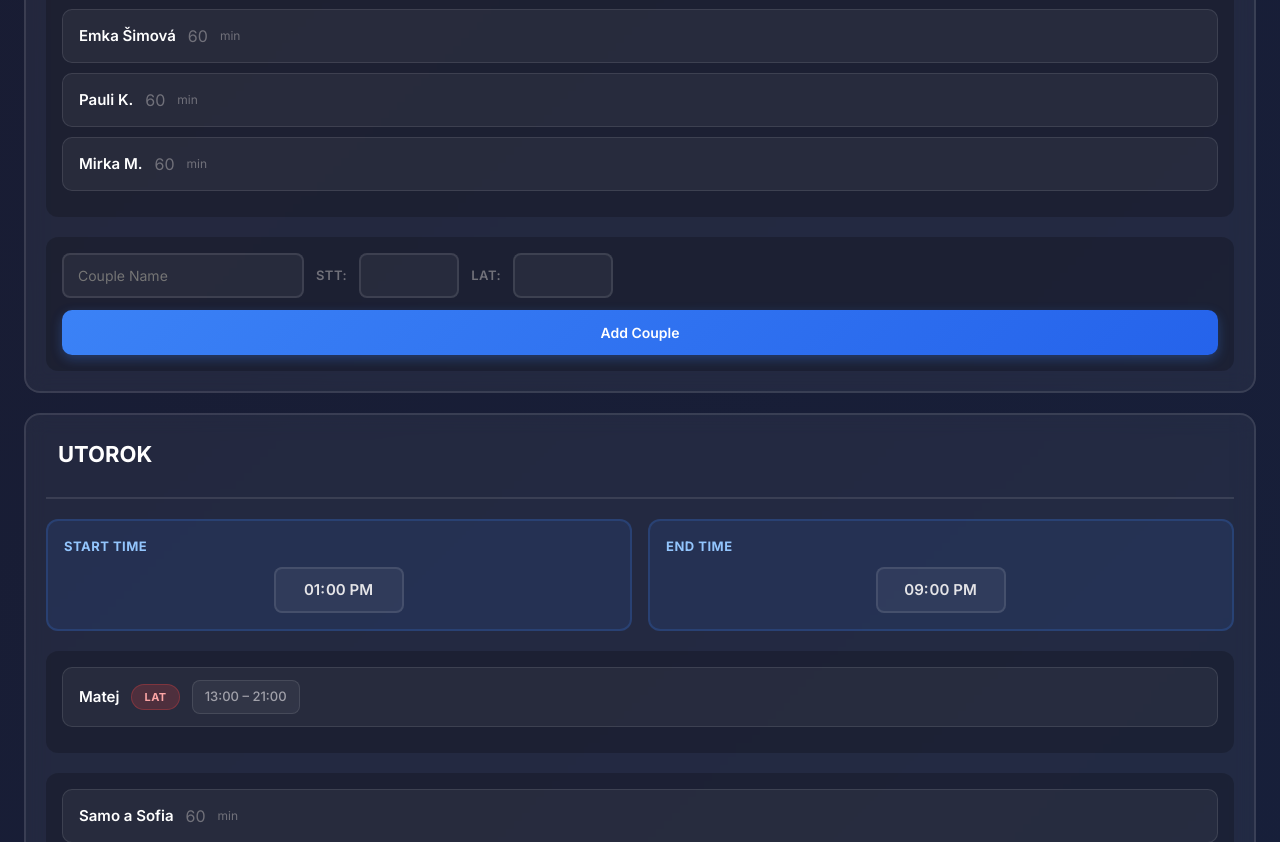
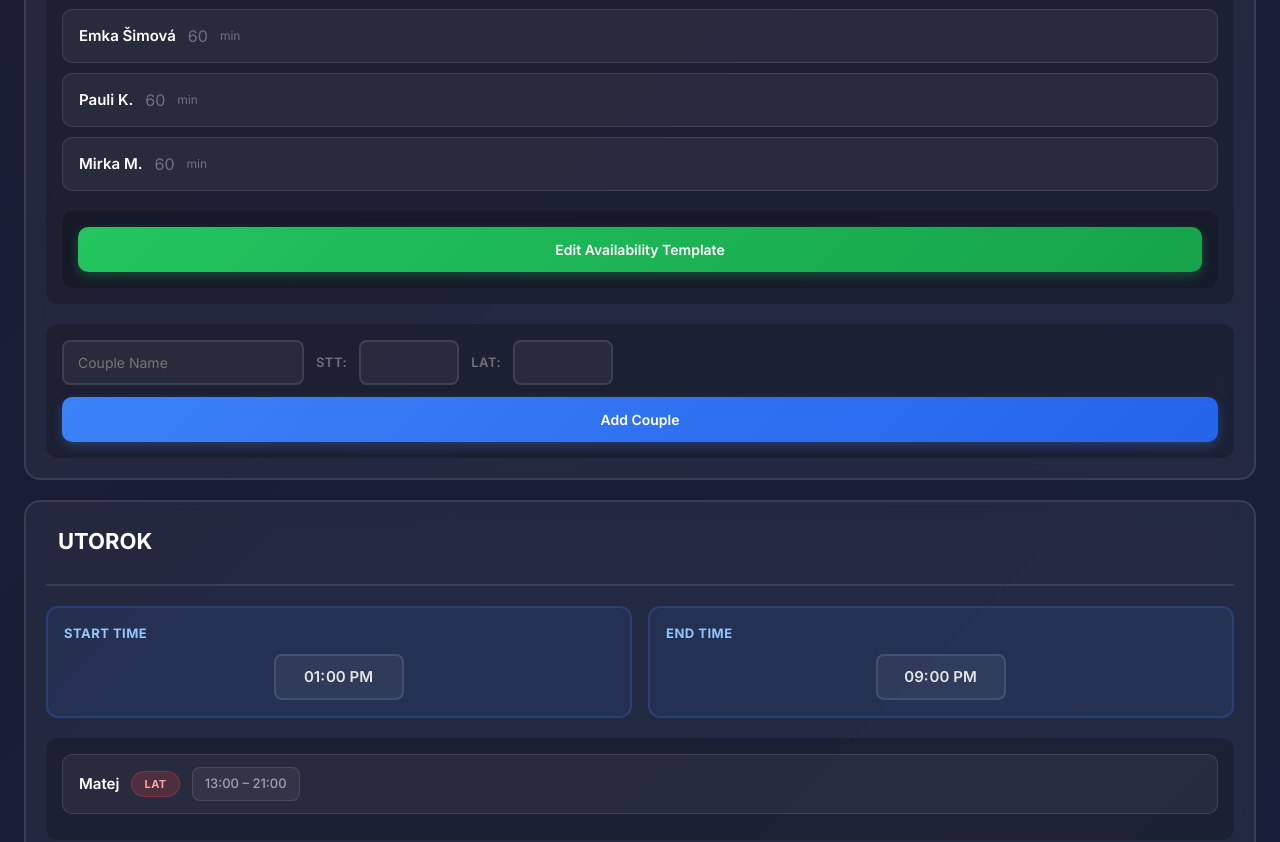
Before and after one commit to Samot428/DanceScheduleWeb, a Django app: page /dancer/club/16/ in a window 1280 px wide. Shown: the part 1818-2660 px from the top of the page. Run offline with Django 5.2, Linux system fonts and the light colour scheme; a user stored in the database is signed in; data comes from the database, SQL or seed files in the repository; both versions use the stored data as it was after the commit.

Commit message:
updated redirect on the club page (trainer/dancer)

```diff
--- a/DancersClubs/templates/dancers_clubs_day_view.html
+++ b/DancersClubs/templates/dancers_clubs_day_view.html
@@ -1068,10 +1068,22 @@
                                 </div>
                             </div>
                             {% endfor %}
+                            <div class="assign-row">
+                                <form method="GET" action="{% url 'sheet' club.id%}">
+                                    <button type="submit" class="btn-success"
+                                    style="background: linear-gradient(135deg, #22c55e 0%, #16a34a 100%); box-shadow: 0 4px 12px rgba(34, 197, 94, 0.3); ">Edit Availability Template</button>
+                                </form>
+                            </div>
                         </div>
                         {% else %}
                         <div class="couple-list">
                             <p style="color: #71717a; text-align: center; padding: 12px;">No Couples Added</p>
+                            <div class="assign-row">
+                                <form method="GET" action="{% url 'sheet' club.id%}">
+                                    <button type="submit" class="btn-success"
+                                    style="background: linear-gradient(135deg, #22c55e 0%, #16a34a 100%); box-shadow: 0 4px 12px rgba(34, 197, 94, 0.3); ">Edit Availability Template</button>
+                                </form>
+                            </div>
                         </div>
                         {% endif %}
 
--- a/main/templates/calendar_view.html
+++ b/main/templates/calendar_view.html
@@ -928,7 +928,7 @@
     <div class="header">
         <nav class="navbar navbar-expand-lg" style="background-color: none; margin: 0; padding: 0;">
             <div class="container-fluid">
-                <a class="navbar-brand" href="club/{{club.id}}/trainer/trainer_dashboard/"
+                <a class="navbar-brand" href="/trainer/trainer_dashboard/"
                 style="font-size: 32px; font-weight: 700; color: white; letter-spacing: -0.5px;">Clubs</a>
                 <button class="navbar-toggler" type="button" data-bs-toggle="collapse" data-bs-target="#navbarSupportedContent" aria-controls="navbarSupportedContent" aria-expanded="false" aria-label="Toggle navigation">
                 <span class="navbar-toggler-icon"></span>
--- a/main/templates/partials/days_groups_page.html
+++ b/main/templates/partials/days_groups_page.html
@@ -147,6 +147,12 @@
             </form>
         </div>
         {% endfor %}
+        <div class="assign-row">
+            <form method="GET" action="{% url 'sheet' club.id%}">
+                <button type="submit" class="btn-success"
+                style="background: linear-gradient(135deg, #22c55e 0%, #16a34a 100%); box-shadow: 0 4px 12px rgba(34, 197, 94, 0.3); ">Edit Availability Template</button>
+            </form>
+        </div>
     </div>
     {% else %}
     <div class="couple-list">
--- a/main/urls.py
+++ b/main/urls.py
@@ -17,6 +17,7 @@ urlpatterns = [
     # Calendar main view
     path('club/<int:club_id>/', views.couples_groups, name='calendar_view'),
     path('club/<int:club_id>/sheet', sheet_view, name='sheet'),
+    path('', include("sheet.urls")),
     # Add/Delete Couple
     path('club/<int:club_id>/add/', views.add_couple, name='add_couple'),
     path('club/<int:club_id>/delete/<int:couple_id>/', views.delete_couple, name='delete_couple'),
--- a/sheet/templates/sheet.html
+++ b/sheet/templates/sheet.html
@@ -61,7 +61,7 @@
      <div class="header">
         <nav class="navbar navbar-expand-lg" style="background-color: none; margin: 0; padding: 0;">
             <div class="container-fluid" style="display: flex;">
-                <a class="navbar-brand" href="/trainer/trainer_dashboard/"
+                <a class="navbar-brand" href="{% url 'dashboard_redirect' %}"
                 style="font-size: 32px; font-weight: 700; color: white; letter-spacing: -0.5px; text-decoration: none;">Clubs</a>
                 <button class="navbar-toggler" type="button" data-bs-toggle="collapse" data-bs-target="#navbarSupportedContent" aria-controls="navbarSupportedContent" aria-expanded="false" aria-label="Toggle navigation">
                 <span class="navbar-toggler-icon"></span>
@@ -69,7 +69,7 @@
                 <div class="collapse navbar-collapse" id="navbarSupportedContent">
                 <ul class="navbar-nav me-auto mb-2 mb-lg-0" style="display: flex;">
                     <li class="nav-item">
-                    <a class="nav-link" aria-current="page" href="/club/{{club.id}}/"
+                    <a class="nav-link" aria-current="page" href="{% url 'club_redirect' club_id=club.id%}"
                     style="
                         color: #797988 !important;
                         font-size: 23px !important;
--- /dev/null
+++ b/sheet/urls.py
@@ -0,0 +1,8 @@
+from django.urls import path
+from . import views
+
+urlpatterns = [
+    path("dashboard-redirect/", views.dashboard_redirect, name="dashboard_redirect"),
+    path("club/<int:club_id>/sheet/", views.sheet_view, name="sheet_view"),
+    path("club-redirect/<int:club_id>/", views.club_redirect, name="club_redirect"),
+]
```
Also changed, not shown: sheet/views.py (+12 -2 lines), db.sqlite3.
